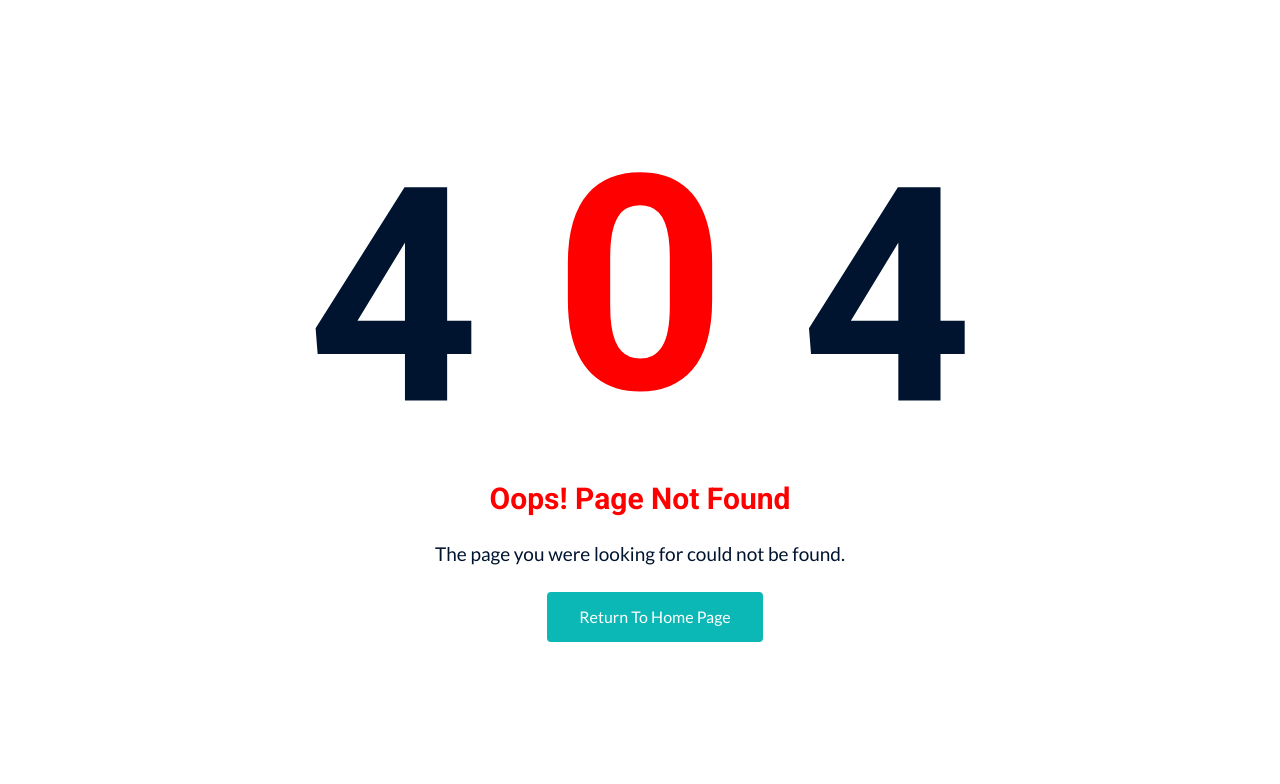
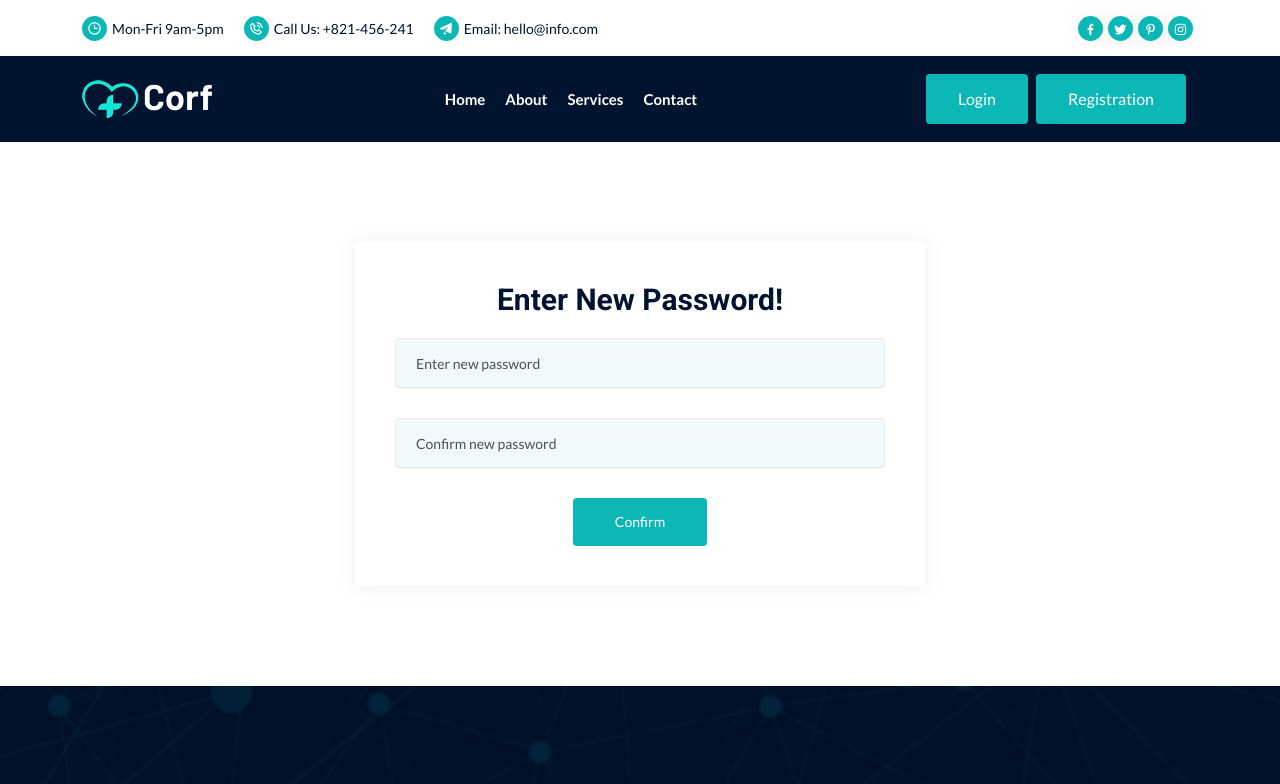
Before and after one commit to en-arnob/ssl_e-relatives_frontend, a Next.js app: page /change-password in a window 1280 px wide. Before the commit this address had no page. Shown: the top 784 px of the page. Built offline with nearby package versions, Linux system fonts and the light colour scheme.

Commit message:
password change

```diff
--- a/components/_App/Navbar.jsx
+++ b/components/_App/Navbar.jsx
@@ -150,7 +150,9 @@ const NavbarFour = () => {
                       <div>
                         <Dropdown.Menu>
                           <Dropdown.Item>Profile</Dropdown.Item>
-                          <Dropdown.Item>Change Password</Dropdown.Item>
+                          <Dropdown.Item>
+                            <Link href='/change-password'>Change Password</Link>
+                          </Dropdown.Item>
                           <Dropdown.Item>
                             <button
                               className="btn btn-secondary py-0 px-2"
--- /dev/null
+++ b/pages/change-password.jsx
@@ -0,0 +1,130 @@
+import React, { useContext, useState } from "react";
+import Navbar from "../components/_App/Navbar";
+import PageBanner from "../components/Common/PageBanner";
+import Subscribe from "../components/Common/Subscribe";
+import Footer from "../components/_App/Footer";
+import Link from "next/link";
+import axios from "axios";
+import { toast } from "react-hot-toast";
+import { useRouter } from "next/router";
+import { UserContext } from "../Context/UserContextAPI";
+
+const ChangePassword = () => {
+  const Router = useRouter();
+  const [passwd, setPasswd] = useState("");
+  const [cPasswd, setCPasswd] = useState("");
+  const { data } = Router.query;
+  const mobile = data ? JSON.parse(data) : null;
+  console.log(data);
+  const [otpVerified, setOtpVerified] = useState(false);
+  const { currentUser } = useContext(UserContext);
+//   console.log(currentUser.mobile);
+
+  const submitHandler = async (e) => {
+    e.preventDefault();
+    console.log(data);
+    console.log(passwd, cPasswd);
+    if (passwd && cPasswd) {
+      if (passwd === cPasswd) {
+        const userInfo = {
+          mobile: currentUser.mobile,
+          newPassword: passwd,
+          confirmPassword: cPasswd,
+        };
+        console.log(userInfo);
+        updatePassword(userInfo);
+      } else {
+        toast.error("Password Not Matched!!");
+      }
+    }
+  };
+
+  const updatePassword = async (userInfo) => {
+    try {
+      const res = await axios.put(
+        `${process.env.NEXT_PUBLIC_API_BASE_URL}/user/password`,
+        userInfo,
+        {
+          headers: {
+            "Content-Type": "application/json",
+          },
+        }
+      );
+      // console.log(res);
+      // const data = res.data;
+
+      if (res.status === 200) {
+        toast.success("Password Change Successfully!!");
+        Router.push("/sign-in");
+      }
+    } catch (error) {
+      console.error(error);
+      console.error(error.response.data.message);
+      toast.error(error.response.data.message);
+    }
+  };
+
+  return (
+    <>
+      <Navbar />
+
+
+      <div className="user-area-all-style recover-password-area ptb-100">
+        <div className="container">
+          <div className="row">
+            <div className="col-12">
+              <div className="contact-form-action">
+                <div className="form-heading text-center">
+                  <h3 className="form-title">Enter New Password!</h3>
+                </div>
+                <form method="post">
+                  <div className="row">
+                    <div className="col-12">
+                      <div className="form-group">
+                        <input
+                          className="form-control"
+                          type="password"
+                          name="passwd"
+                          value=''
+                          onChange={(e) => setPasswd(e.target.value)}
+                          placeholder="Enter new password"
+                        />
+                      </div>
+                    </div>
+                    <div className="col-12">
+                      <div className="form-group">
+                        <input
+                          className="form-control"
+                          type="password"
+                          name="cPasswd"
+                          onChange={(e) => setCPasswd(e.target.value)}
+                          placeholder="Confirm new password"
+                        />
+                      </div>
+                    </div>
+
+                    <div className="col-12">
+                      <button
+                        className="default-btn btn-two"
+                        type="submit"
+                        onClick={submitHandler}
+                      >
+                        Confirm
+                      </button>
+                    </div>
+                  </div>
+                </form>
+              </div>
+            </div>
+          </div>
+        </div>
+      </div>
+
+      {/* <Subscribe /> */}
+
+      <Footer />
+    </>
+  );
+};
+
+export default ChangePassword;
```
Also changed, not shown: pages/profile.js (+3 -4 lines), pages/update-profile.js (+1 -7 lines).
